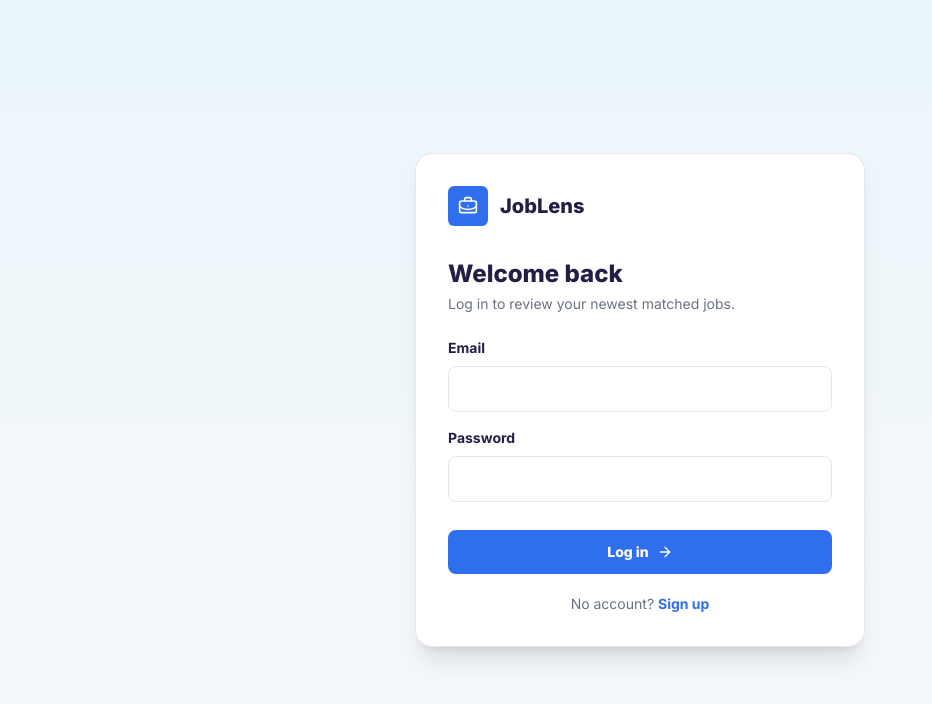
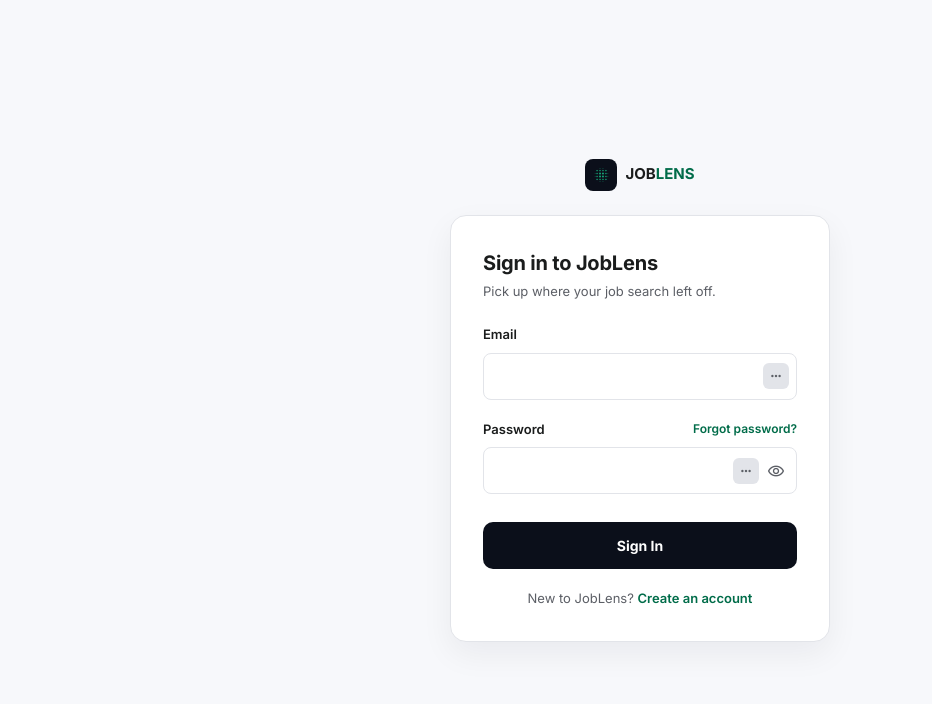
Before and after one commit to FuAdd21/JobLens, a React (Vite) app in the folder joblens-frontend/: page /login in a window 1280 px wide. Shown: the top 704 px of the page, without its empty margins (0-932 px from the left). Built offline with nearby package versions, Linux system fonts and the light colour scheme; no server answers.

Commit message:
feat: implement login/register screens (CSS modules)

```diff
--- a/joblens-frontend/src/pages/Login/Login.jsx
+++ b/joblens-frontend/src/pages/Login/Login.jsx
@@ -1,13 +1,12 @@
-import { ArrowRight, BriefcaseBusiness } from 'lucide-react';
 import { useState } from 'react';
 import { Link, useNavigate } from 'react-router-dom';
 import { useAuth } from '../../context/AuthContext/AuthContext.jsx';
-
-const inputClass = 'w-full rounded-lg border border-line bg-white px-4 py-3 text-sm outline-none transition focus:border-blue';
+import styles from './Login.module.css';
 
 const Login = () => {
   const [email, setEmail] = useState('');
   const [password, setPassword] = useState('');
+  const [showPassword, setShowPassword] = useState(false);
   const [error, setError] = useState('');
   const { login, loading } = useAuth();
   const navigate = useNavigate();
@@ -21,23 +20,80 @@
   };
 
   return (
-    <main className="flex min-h-screen items-center justify-center bg-gradient-to-b from-skywash to-page px-4">
-      <form onSubmit={handleSubmit} className="w-full max-w-md rounded-2xl bg-surface p-8 shadow-xl ring-1 ring-line">
-        <Link to="/" className="mb-8 flex items-center gap-3 text-navy">
-          <span className="flex h-10 w-10 items-center justify-center rounded-md bg-blue text-white"><BriefcaseBusiness size={20} /></span>
-          <span className="text-xl font-extrabold">JobLens</span>
-        </Link>
-        <h1 className="text-2xl font-extrabold text-navy">Welcome back</h1>
-        <p className="mt-1 text-sm text-muted">Log in to review your newest matched jobs.</p>
-        {error && <p className="mt-5 rounded-lg border border-magenta/20 bg-magenta/10 px-4 py-3 text-sm text-magenta">{error}</p>}
-        <label className="mt-6 block text-sm font-bold text-navy">Email</label>
-        <input className={`${inputClass} mt-2`} type="email" value={email} onChange={(event) => setEmail(event.target.value)} required />
-        <label className="mt-4 block text-sm font-bold text-navy">Password</label>
-        <input className={`${inputClass} mt-2`} type="password" value={password} onChange={(event) => setPassword(event.target.value)} required />
-        <button type="submit" disabled={loading} className="mt-7 flex w-full items-center justify-center gap-2 rounded-lg bg-blue px-5 py-3 text-sm font-extrabold text-white disabled:opacity-60">
-          {loading ? 'Logging in...' : 'Log in'} {!loading && <ArrowRight size={16} />}
+    <main className={styles.page}>
+      <Link to="/" className={styles.brand}>
+        <span className={styles.brandMark}>
+          <span className={`material-symbols-outlined ${styles.icon}`}>lens_blur</span>
+        </span>
+        <span className={styles.brandWordmark}>
+          <span className={styles.brandJob}>JOB</span>
+          <span className={styles.brandLens}>LENS</span>
+        </span>
+      </Link>
+
+      <form onSubmit={handleSubmit} className={styles.card}>
+        <h1 className={styles.title}>Sign in to JobLens</h1>
+        <p className={styles.subtitle}>Pick up where your job search left off.</p>
+
+        {error && <p className={styles.errorBox}>{error}</p>}
+
+        <div className={styles.fieldRow}>
+          <label className={styles.label} htmlFor="login-email">Email</label>
+        </div>
+        <div className={styles.inputWrap}>
+          <input
+            id="login-email"
+            className={styles.input}
+            type="email"
+            value={email}
+            onChange={(event) => setEmail(event.target.value)}
+            required
+          />
+          <span className={styles.inputAdorn}>
+            <span className={styles.dotsIcon}>
+              <span className="material-symbols-outlined" style={{ fontSize: 16 }}>more_horiz</span>
+            </span>
+          </span>
+        </div>
+
+        <div className={styles.fieldRow}>
+          <label className={styles.label} htmlFor="login-password">Password</label>
+          {/* Decorative for now -- no password-reset flow exists in the backend yet. */}
+          <a className={styles.forgotLink} href="#">Forgot password?</a>
+        </div>
+        <div className={styles.inputWrap}>
+          <input
+            id="login-password"
+            className={styles.input}
+            type={showPassword ? 'text' : 'password'}
+            value={password}
+            onChange={(event) => setPassword(event.target.value)}
+            required
+          />
+          <span className={styles.inputAdorn}>
+            <span className={styles.dotsIcon}>
+              <span className="material-symbols-outlined" style={{ fontSize: 16 }}>more_horiz</span>
+            </span>
+            <button
+              type="button"
+              className={styles.eyeToggle}
+              onClick={() => setShowPassword((v) => !v)}
+              aria-label={showPassword ? 'Hide password' : 'Show password'}
+            >
+              <span className="material-symbols-outlined" style={{ fontSize: 18 }}>
+                {showPassword ? 'visibility_off' : 'visibility'}
+              </span>
+            </button>
+          </span>
+        </div>
+
+        <button type="submit" disabled={loading} className={styles.submitBtn}>
+          {loading ? 'Signing in...' : 'Sign In'}
         </button>
-        <p className="mt-5 text-center text-sm text-muted">No account? <Link to="/register" className="font-bold text-blue">Sign up</Link></p>
+
+        <p className={styles.footerText}>
+          New to JobLens? <Link to="/register" className={styles.footerLink}>Create an account</Link>
+        </p>
       </form>
     </main>
   );
--- /dev/null
+++ b/joblens-frontend/src/pages/Login/Login.module.css
@@ -0,0 +1,233 @@
+/* JobLens Sign In -- matches the provided auth screenshot, same
+   "Architectural Minimalist" system as the landing page (see DESIGN.md). */
+
+.page {
+  --primary: #0b0f1a;
+  --secondary: #006c49;
+  --secondary-light: #16a878;
+  --surface: #f7f8fb;
+  --card: #ffffff;
+  --on-surface: #1a1c1c;
+  --on-surface-variant: #5c5f66;
+  --outline-variant: #e2e4e9;
+  --danger-bg: #ffdad6;
+  --danger-text: #93000a;
+
+  display: flex;
+  min-height: 100vh;
+  flex-direction: column;
+  align-items: center;
+  justify-content: center;
+  gap: 24px;
+  background: var(--surface);
+  padding: 24px;
+  font-family: 'Inter', sans-serif;
+}
+
+.brand {
+  display: flex;
+  align-items: center;
+  gap: 8px;
+  text-decoration: none;
+}
+
+.brandMark {
+  display: flex;
+  align-items: center;
+  justify-content: center;
+  width: 32px;
+  height: 32px;
+  border-radius: 8px;
+  background: var(--primary);
+}
+
+.brandMark .icon {
+  font-size: 18px;
+  color: var(--secondary-light);
+}
+
+.brandWordmark {
+  font-size: 15px;
+  font-weight: 700;
+  letter-spacing: 0.02em;
+}
+
+.brandJob {
+  color: var(--on-surface);
+}
+
+.brandLens {
+  color: var(--secondary);
+}
+
+.card {
+  width: 100%;
+  max-width: 380px;
+  border-radius: 16px;
+  background: var(--card);
+  border: 1px solid var(--outline-variant);
+  box-shadow: 0px 12px 32px rgba(15, 23, 42, 0.06);
+  padding: 32px;
+}
+
+.title {
+  margin: 0;
+  font-size: 20px;
+  font-weight: 700;
+  letter-spacing: -0.01em;
+  color: var(--on-surface);
+}
+
+.subtitle {
+  margin: 4px 0 0;
+  font-size: 13px;
+  color: var(--on-surface-variant);
+}
+
+.errorBox {
+  margin-top: 20px;
+  border-radius: 8px;
+  background: var(--danger-bg);
+  color: var(--danger-text);
+  padding: 10px 14px;
+  font-size: 13px;
+}
+
+.successBox {
+  margin-top: 20px;
+  display: flex;
+  align-items: center;
+  gap: 8px;
+  border-radius: 8px;
+  background: rgba(0, 108, 73, 0.08);
+  color: var(--secondary);
+  padding: 10px 14px;
+  font-size: 13px;
+  font-weight: 600;
+}
+
+.fieldRow {
+  display: flex;
+  align-items: center;
+  justify-content: space-between;
+  margin-top: 20px;
+}
+
+.fieldRow:first-of-type {
+  margin-top: 24px;
+}
+
+.label {
+  font-size: 13px;
+  font-weight: 600;
+  color: var(--on-surface);
+}
+
+.forgotLink {
+  font-size: 12px;
+  font-weight: 600;
+  color: var(--secondary);
+  text-decoration: none;
+}
+
+.forgotLink:hover {
+  text-decoration: underline;
+}
+
+.inputWrap {
+  position: relative;
+  margin-top: 8px;
+}
+
+.input {
+  width: 100%;
+  box-sizing: border-box;
+  border-radius: 8px;
+  border: 1px solid var(--outline-variant);
+  background: var(--card);
+  padding: 12px 44px 12px 14px;
+  font-size: 14px;
+  font-family: inherit;
+  color: var(--on-surface);
+  outline: none;
+  transition: border-color 0.15s ease;
+}
+
+.input:focus {
+  border-color: var(--primary);
+}
+
+.inputAdorn {
+  position: absolute;
+  top: 50%;
+  right: 8px;
+  transform: translateY(-50%);
+  display: flex;
+  align-items: center;
+  gap: 4px;
+}
+
+.dotsIcon {
+  display: flex;
+  align-items: center;
+  justify-content: center;
+  width: 26px;
+  height: 26px;
+  border-radius: 6px;
+  background: var(--outline-variant);
+  color: var(--on-surface-variant);
+  font-size: 16px;
+}
+
+.eyeToggle {
+  display: flex;
+  align-items: center;
+  justify-content: center;
+  width: 26px;
+  height: 26px;
+  border: none;
+  background: transparent;
+  color: var(--on-surface-variant);
+  cursor: pointer;
+  font-size: 18px;
+}
+
+.submitBtn {
+  width: 100%;
+  margin-top: 28px;
+  border: none;
+  border-radius: 10px;
+  background: var(--primary);
+  color: #ffffff;
+  padding: 13px;
+  font-size: 14px;
+  font-weight: 700;
+  cursor: pointer;
+  transition: opacity 0.15s ease;
+}
+
+.submitBtn:disabled {
+  opacity: 0.6;
+  cursor: not-allowed;
+}
+
+.submitBtn:hover:not(:disabled) {
+  opacity: 0.9;
+}
+
+.footerText {
+  margin: 20px 0 0;
+  text-align: center;
+  font-size: 13px;
+  color: var(--on-surface-variant);
+}
+
+.footerLink {
+  color: var(--secondary);
+  font-weight: 600;
+  text-decoration: none;
+}
+
+.footerLink:hover {
+  text-decoration: underline;
+}
--- a/joblens-frontend/src/pages/Register/Register.jsx
+++ b/joblens-frontend/src/pages/Register/Register.jsx
@@ -1,13 +1,12 @@
-import { ArrowRight, BriefcaseBusiness, Check } from 'lucide-react';
 import { useState } from 'react';
 import { Link, useNavigate } from 'react-router-dom';
 import { useAuth } from '../../context/AuthContext/AuthContext.jsx';
-
-const inputClass = 'w-full rounded-lg border border-line bg-white px-4 py-3 text-sm outline-none transition focus:border-blue';
+import styles from './Register.module.css';
 
 const Register = () => {
   const [email, setEmail] = useState('');
   const [password, setPassword] = useState('');
+  const [showPassword, setShowPassword] = useState(false);
   const [error, setError] = useState('');
   const [success, setSuccess] = useState(false);
   const { register, loading } = useAuth();
@@ -26,24 +25,80 @@
   };
 
   return (
-    <main className="flex min-h-screen items-center justify-center bg-gradient-to-b from-skywash to-page px-4">
-      <form onSubmit={handleSubmit} className="w-full max-w-md rounded-2xl bg-surface p-8 shadow-xl ring-1 ring-line">
-        <Link to="/" className="mb-8 flex items-center gap-3 text-navy">
-          <span className="flex h-10 w-10 items-center justify-center rounded-md bg-blue text-white"><BriefcaseBusiness size={20} /></span>
-          <span className="text-xl font-extrabold">JobLens</span>
-        </Link>
-        <h1 className="text-2xl font-extrabold text-navy">Create your account</h1>
-        <p className="mt-1 text-sm text-muted">Set your profile once, then let JobLens scan for you.</p>
-        {error && <p className="mt-5 rounded-lg border border-magenta/20 bg-magenta/10 px-4 py-3 text-sm text-magenta">{error}</p>}
-        {success && <p className="mt-5 flex items-center gap-2 rounded-lg border border-blue/20 bg-blueSoft px-4 py-3 text-sm font-semibold text-blue"><Check size={15} /> Account created. Redirecting...</p>}
-        <label className="mt-6 block text-sm font-bold text-navy">Email</label>
-        <input className={`${inputClass} mt-2`} type="email" value={email} onChange={(event) => setEmail(event.target.value)} required />
-        <label className="mt-4 block text-sm font-bold text-navy">Password</label>
-        <input className={`${inputClass} mt-2`} type="password" placeholder="Min 8 characters, 1 number" value={password} onChange={(event) => setPassword(event.target.value)} required />
-        <button type="submit" disabled={loading} className="mt-7 flex w-full items-center justify-center gap-2 rounded-lg bg-blue px-5 py-3 text-sm font-extrabold text-white disabled:opacity-60">
-          {loading ? 'Creating...' : 'Sign up'} {!loading && <ArrowRight size={16} />}
+    <main className={styles.page}>
+      <Link to="/" className={styles.brand}>
+        <span className={styles.brandMark}>
+          <span className={`material-symbols-outlined ${styles.icon}`}>lens_blur</span>
+        </span>
+        <span className={styles.brandWordmark}>
+          <span className={styles.brandJob}>JOB</span>
+          <span className={styles.brandLens}>LENS</span>
+        </span>
+      </Link>
+
+      <form onSubmit={handleSubmit} className={styles.card}>
+        <h1 className={styles.title}>Create your account</h1>
+        <p className={styles.subtitle}>Set your profile once, then let JobLens scan for you.</p>
+
+        {error && <p className={styles.errorBox}>{error}</p>}
+        {success && <p className={styles.successBox}>Account created. Redirecting...</p>}
+
+        <div className={styles.fieldRow}>
+          <label className={styles.label} htmlFor="register-email">Email</label>
+        </div>
+        <div className={styles.inputWrap}>
+          <input
+            id="register-email"
+            className={styles.input}
+            type="email"
+            value={email}
+            onChange={(event) => setEmail(event.target.value)}
+            required
+          />
+          <span className={styles.inputAdorn}>
+            <span className={styles.dotsIcon}>
+              <span className="material-symbols-outlined" style={{ fontSize: 16 }}>more_horiz</span>
+            </span>
+          </span>
+        </div>
+
+        <div className={styles.fieldRow}>
+          <label className={styles.label} htmlFor="register-password">Password</label>
+        </div>
+        <div className={styles.inputWrap}>
+          <input
+            id="register-password"
+            className={styles.input}
+            type={showPassword ? 'text' : 'password'}
+            placeholder="Min 8 characters, 1 number"
+            value={password}
+            onChange={(event) => setPassword(event.target.value)}
+            required
+          />
+          <span className={styles.inputAdorn}>
+            <span className={styles.dotsIcon}>
+              <span className="material-symbols-outlined" style={{ fontSize: 16 }}>more_horiz</span>
+            </span>
+            <button
+              type="button"
+              className={styles.eyeToggle}
+              onClick={() => setShowPassword((v) => !v)}
+              aria-label={showPassword ? 'Hide password' : 'Show password'}
+            >
+              <span className="material-symbols-outlined" style={{ fontSize: 18 }}>
+                {showPassword ? 'visibility_off' : 'visibility'}
+              </span>
+            </button>
+          </span>
+        </div>
+
+        <button type="submit" disabled={loading} className={styles.submitBtn}>
+          {loading ? 'Creating...' : 'Sign Up'}
         </button>
-        <p className="mt-5 text-center text-sm text-muted">Already registered? <Link to="/login" className="font-bold text-blue">Log in</Link></p>
+
+        <p className={styles.footerText}>
+          Already registered? <Link to="/login" className={styles.footerLink}>Log in</Link>
+        </p>
       </form>
     </main>
   );
--- /dev/null
+++ b/joblens-frontend/src/pages/Register/Register.module.css
@@ -0,0 +1,233 @@
+/* JobLens Sign In -- matches the provided auth screenshot, same
+   "Architectural Minimalist" system as the landing page (see DESIGN.md). */
+
+.page {
+  --primary: #0b0f1a;
+  --secondary: #006c49;
+  --secondary-light: #16a878;
+  --surface: #f7f8fb;
+  --card: #ffffff;
+  --on-surface: #1a1c1c;
+  --on-surface-variant: #5c5f66;
+  --outline-variant: #e2e4e9;
+  --danger-bg: #ffdad6;
+  --danger-text: #93000a;
+
+  display: flex;
+  min-height: 100vh;
+  flex-direction: column;
+  align-items: center;
+  justify-content: center;
+  gap: 24px;
+  background: var(--surface);
+  padding: 24px;
+  font-family: 'Inter', sans-serif;
+}
+
+.brand {
+  display: flex;
+  align-items: center;
+  gap: 8px;
+  text-decoration: none;
+}
+
+.brandMark {
+  display: flex;
+  align-items: center;
+  justify-content: center;
+  width: 32px;
+  height: 32px;
+  border-radius: 8px;
+  background: var(--primary);
+}
+
+.brandMark .icon {
+  font-size: 18px;
+  color: var(--secondary-light);
+}
+
+.brandWordmark {
+  font-size: 15px;
+  font-weight: 700;
+  letter-spacing: 0.02em;
+}
+
+.brandJob {
+  color: var(--on-surface);
+}
+
+.brandLens {
+  color: var(--secondary);
+}
+
+.card {
+  width: 100%;
+  max-width: 380px;
+  border-radius: 16px;
+  background: var(--card);
+  border: 1px solid var(--outline-variant);
+  box-shadow: 0px 12px 32px rgba(15, 23, 42, 0.06);
+  padding: 32px;
+}
+
+.title {
+  margin: 0;
+  font-size: 20px;
+  font-weight: 700;
+  letter-spacing: -0.01em;
+  color: var(--on-surface);
+}
+
+.subtitle {
+  margin: 4px 0 0;
+  font-size: 13px;
+  color: var(--on-surface-variant);
+}
+
+.errorBox {
+  margin-top: 20px;
+  border-radius: 8px;
+  background: var(--danger-bg);
+  color: var(--danger-text);
+  padding: 10px 14px;
+  font-size: 13px;
+}
+
+.successBox {
+  margin-top: 20px;
+  display: flex;
+  align-items: center;
+  gap: 8px;
+  border-radius: 8px;
+  background: rgba(0, 108, 73, 0.08);
+  color: var(--secondary);
+  padding: 10px 14px;
+  font-size: 13px;
+  font-weight: 600;
+}
+
+.fieldRow {
+  display: flex;
+  align-items: center;
+  justify-content: space-between;
+  margin-top: 20px;
+}
+
+.fieldRow:first-of-type {
+  margin-top: 24px;
+}
+
+.label {
+  font-size: 13px;
+  font-weight: 600;
+  color: var(--on-surface);
+}
+
+.forgotLink {
+  font-size: 12px;
+  font-weight: 600;
+  color: var(--secondary);
+  text-decoration: none;
+}
+
+.forgotLink:hover {
+  text-decoration: underline;
+}
+
+.inputWrap {
+  position: relative;
+  margin-top: 8px;
+}
+
+.input {
+  width: 100%;
+  box-sizing: border-box;
+  border-radius: 8px;
+  border: 1px solid var(--outline-variant);
+  background: var(--card);
+  padding: 12px 44px 12px 14px;
+  font-size: 14px;
+  font-family: inherit;
+  color: var(--on-surface);
+  outline: none;
+  transition: border-color 0.15s ease;
+}
+
+.input:focus {
+  border-color: var(--primary);
+}
+
+.inputAdorn {
+  position: absolute;
+  top: 50%;
+  right: 8px;
+  transform: translateY(-50%);
+  display: flex;
+  align-items: center;
+  gap: 4px;
+}
+
+.dotsIcon {
+  display: flex;
+  align-items: center;
+  justify-content: center;
+  width: 26px;
+  height: 26px;
+  border-radius: 6px;
+  background: var(--outline-variant);
+  color: var(--on-surface-variant);
+  font-size: 16px;
+}
+
+.eyeToggle {
+  display: flex;
+  align-items: center;
+  justify-content: center;
+  width: 26px;
+  height: 26px;
+  border: none;
+  background: transparent;
+  color: var(--on-surface-variant);
+  cursor: pointer;
+  font-size: 18px;
+}
+
+.submitBtn {
+  width: 100%;
+  margin-top: 28px;
+  border: none;
+  border-radius: 10px;
+  background: var(--primary);
+  color: #ffffff;
+  padding: 13px;
+  font-size: 14px;
+  font-weight: 700;
+  cursor: pointer;
+  transition: opacity 0.15s ease;
+}
+
+.submitBtn:disabled {
+  opacity: 0.6;
+  cursor: not-allowed;
+}
+
+.submitBtn:hover:not(:disabled) {
+  opacity: 0.9;
+}
+
+.footerText {
+  margin: 20px 0 0;
+  text-align: center;
+  font-size: 13px;
+  color: var(--on-surface-variant);
+}
+
+.footerLink {
+  color: var(--secondary);
+  font-weight: 600;
+  text-decoration: none;
+}
+
+.footerLink:hover {
+  text-decoration: underline;
+}
--- a/joblens-frontend/src/styles.css
+++ b/joblens-frontend/src/styles.css
@@ -40,6 +40,7 @@
   word-wrap: normal;
   direction: ltr;
   -webkit-font-feature-settings: 'liga';
+  font-feature-settings: 'liga';
   -webkit-font-smoothing: antialiased;
 }
 
```
